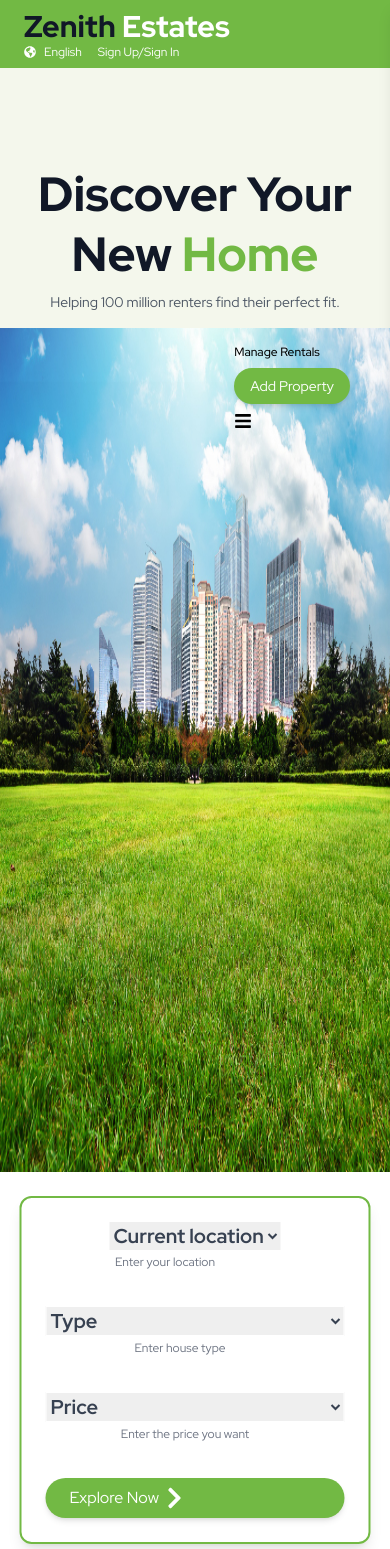
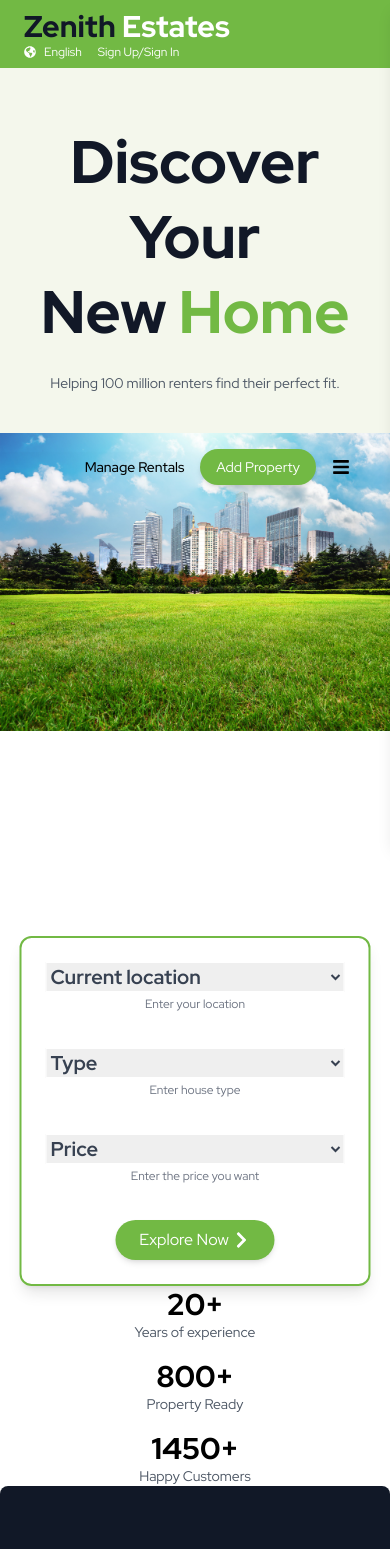
Before and after one commit to Pronttera/real-estate-website, a React (Vite) app: page / in a window 390 px wide. Shown: the top 1549 px of the page. Built offline with nearby package versions, Linux system fonts and the light colour scheme.

Commit message:
Fixed the manage rentals, add property and menu in a responsive way

```diff
--- a/src/pages/Home/HeroSection.jsx
+++ b/src/pages/Home/HeroSection.jsx
@@ -39,25 +39,25 @@ const HeroSection = () => {
         {/* Left Section */}
         <div className="flex flex-col justify-center bg-[#f4f7ec] w-full md:w-1/2 p-4 md:pt-0 md:pb-20 text-center md:text-left">
         <div className="md:relative md:top-[-20%] md:left-[8%]">
-          <h1 className="text-5xl md:text-7xl font-extrabold text-gray-900 leading-tight mt-20">
+          <h1 className="text-6xl md:text-7xl font-extrabold text-gray-900 leading-tight mt-10 md:mt-[-20px]">
             Discover Your <br />
             New <span className="text-[#72B944]">Home</span>
           </h1>
-          <p className="mt-2 text-gray-600 text-sm md:text-base">
+          <p className="mt-6 mb-6 text-gray-600 text-sm md:text-base">
             Helping 100 million renters find their perfect fit.
           </p>
         </div>
         </div>
 
         {/* Right Section */}
-        <div className="relative flex items-center w-full md:w-1/2 min-h-screen">
+        <div className="relative flex items-center w-full md:w-1/2 h-full">
           <img
             src={buildingimage}
             alt="City Skyline"
-            className="w-full h-screen"
+            className="w-full h-full"
           />
-          <div className="absolute top-4 right-10 flex flex-col md:flex-row md:items-center space-y-2 md:space-y-0 md:space-x-4">
-          <a href="#" className="text-black text-xs md:text-sm font-medium hover:underline">
+          <div className="absolute top-4 right-10 flex flex-row items-center space-y-0 space-x-4">
+          <a href="#" className="text-black text-sm  font-medium hover:underline">
       Manage Rentals
     </a>
     <button className="bg-[#72B944] text-white px-4 py-2 rounded-full shadow-md hover:bg-green-700 transition text-sm">
@@ -109,12 +109,12 @@ const HeroSection = () => {
 
         <div className="flex flex-col md:flex-row items-center gap-9 px-6 md:px-10 py-6 bg-white shadow-lg rounded-xl border-2 border-[#72B944] w-full md:w-[70%] bg-opacity-90">
           <div className="flex flex-col items-center w-full md:w-auto ">
-            <select className="text-xl font-bold text-gray-700 bw-full md:w-auto ">
+            <select className="text-xl font-bold text-gray-700 w-full md:w-auto border border-white">
               <option selected disabled>Current location</option>
               <option>Los Angeles</option>
               <option>New York</option>
             </select>
-            <p className="text-xs text-gray-500 mt-1 ml-[-60px]">Enter your location</p>
+            <p className="text-xs text-gray-500 mt-1 md:ml-[-60px]">Enter your location</p>
           </div>
           <div className="border-l-2 border-gray-300 h-10 hidden md:block"></div>
           <div className="flex flex-col items-center w-full md:w-auto ">
@@ -123,7 +123,7 @@ const HeroSection = () => {
               <option>Residential</option>
               <option>Commercial</option>
             </select>
-            <p className="text-xs text-gray-500 mt-1 ml-[-30px]">Enter house type</p>
+            <p className="text-xs text-gray-500 mt-1 md:ml-[-30px]">Enter house type</p>
           </div>
           <div className="border-l-2 border-gray-300 h-10 hidden md:block"></div>
           <div className="flex flex-col items-center w-full md:w-auto">
@@ -132,11 +132,11 @@ const HeroSection = () => {
               <option>$1000-$2000</option>
               <option>$2000-$3000</option>
             </select>
-            <p className="text-xs text-gray-500 mt-1 ml-[-20px]">Enter the price you want</p>
+            <p className="text-xs text-gray-500 mt-1 md:ml-[-20px] ">Enter the price you want</p>
           </div>
           <div className="border-l-2 border-gray-300 h-10 hidden md:block"></div>
-          <button className="bg-[#72B944] text-white px-6 py-2 rounded-full shadow-md hover:bg-green-700 transition flex items-center w-full md:w-auto">
-            Explore Now <FaChevronRight className="ml-1 text-2xl" />
+          <button className="bg-[#72B944] text-white px-6 py-2 rounded-full shadow-md hover:bg-green-700 transition flex items-center w-auto md:w-auto">
+            Explore Now <FaChevronRight className="ml-1 text-lg md:text-2xl" />
           </button>
         </div>
       </div>
```
